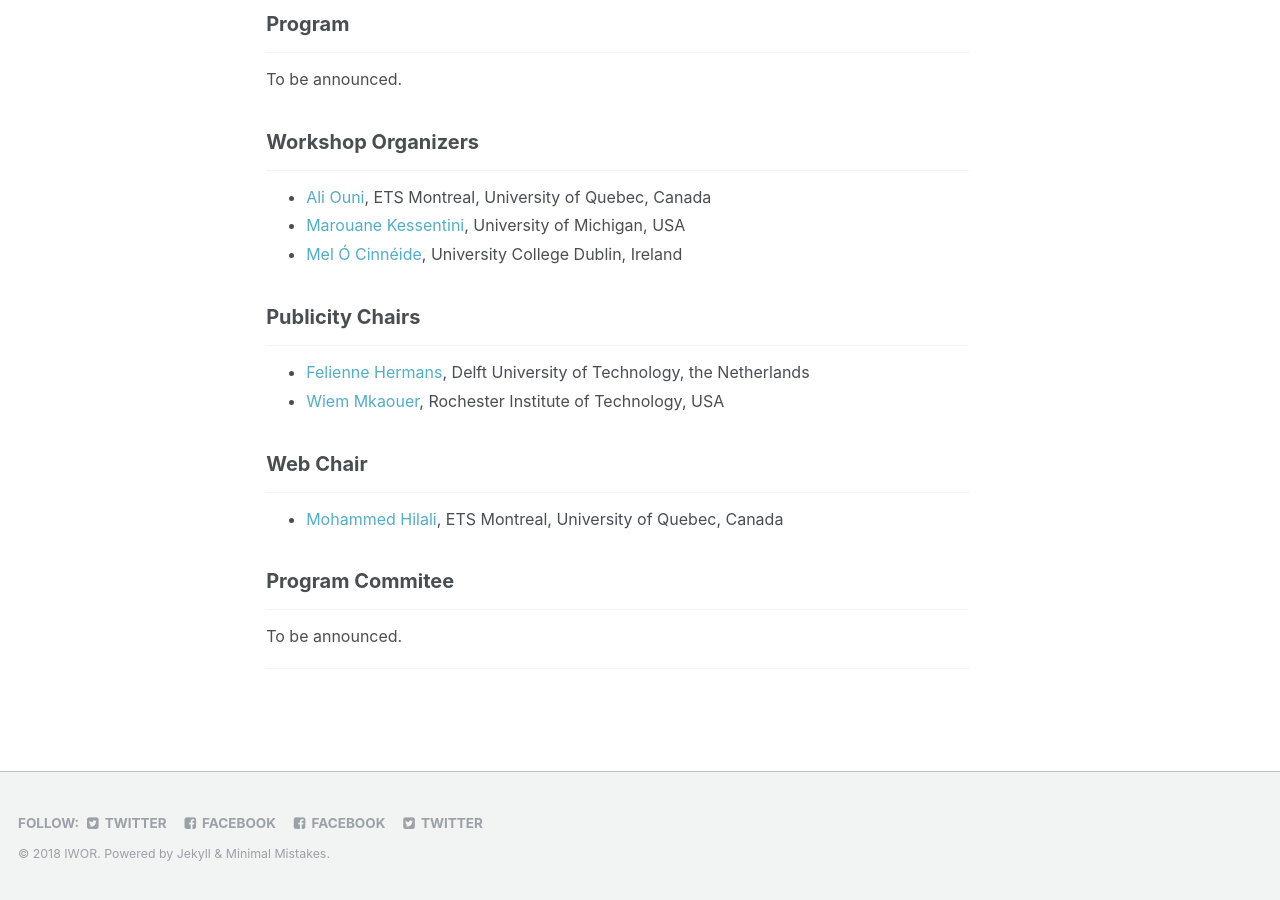
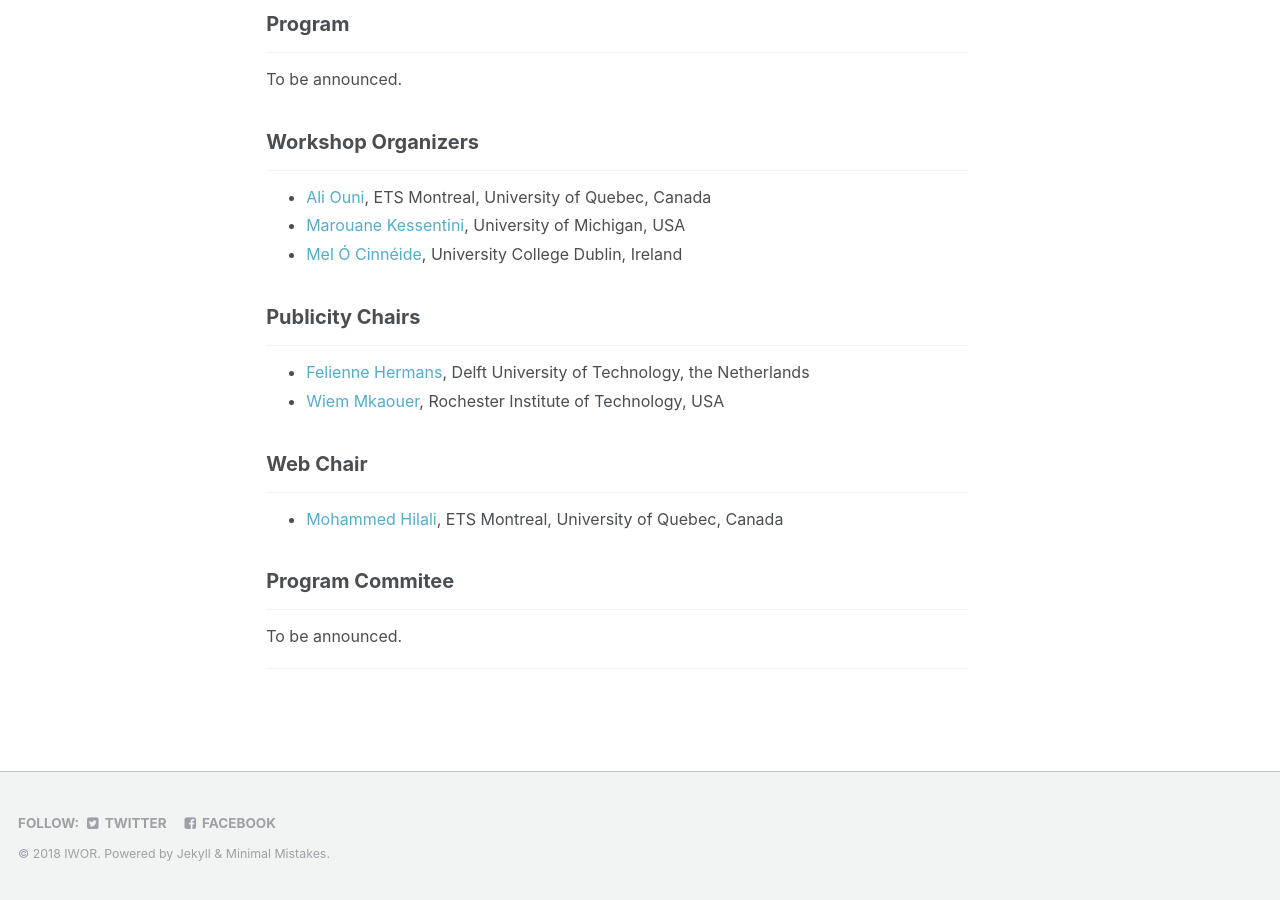
Before and after one commit to iwor/iwor2018, a Jekyll site: the page built from index.html, in a window 1280 px wide and 900 px high, scrolled down 3110 px. Built offline with Jekyll 4.4.1, drawn with Linux system fonts in a browser that asks for light colours; the list of posts is cut into pages by our own code; comment, search, counter and statistics services are not loaded.

Commit message:
Delete double ref to facebook & twitter links

```diff
--- a/_includes/footer.html
+++ b/_includes/footer.html
@@ -19,8 +19,6 @@
       <li><a href="http://bitbucket.org/{{ site.author.bitbucket }}"><i class="fa fa-fw fa-bitbucket" aria-hidden="true"></i> Bitbucket</a></li>
     {% endif %}
     <!--<li><a href="{{ base_path }}/feed.xml"><i class="fa fa-fw fa-rss-square" aria-hidden="true"></i> {{ site.data.ui-text[site.locale].feed_label }}</a></li>-->
-    <li><a href="https://facebook.com/iwor2018" target="_blank"><i class="fa fa-fw fa-facebook-square" aria-hidden="true"></i> Facebook</a></li>
-    <li><a href="https://twitter.com/iwor2018" target="_blank"><i class="fa fa-fw fa-twitter-square" aria-hidden="true"></i> Twitter</a></li>
   </ul>
 </div>
 
```
